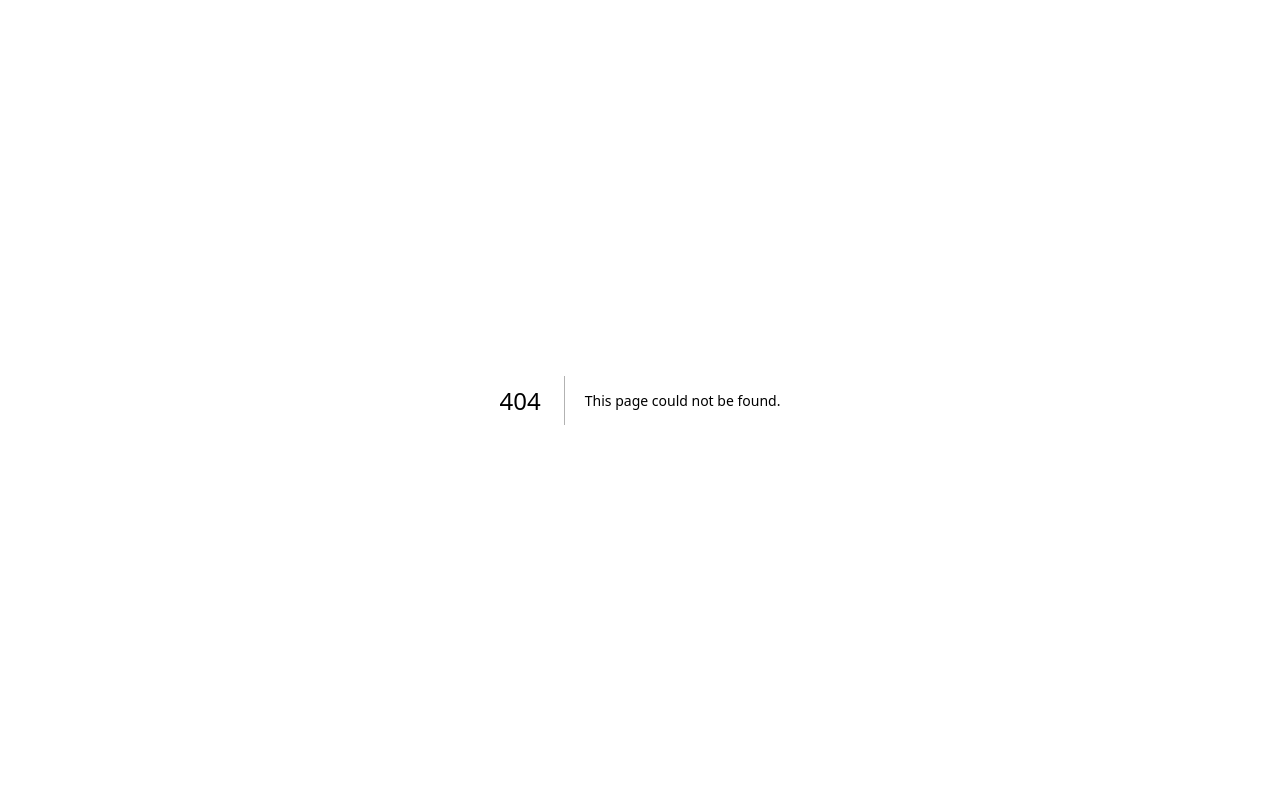
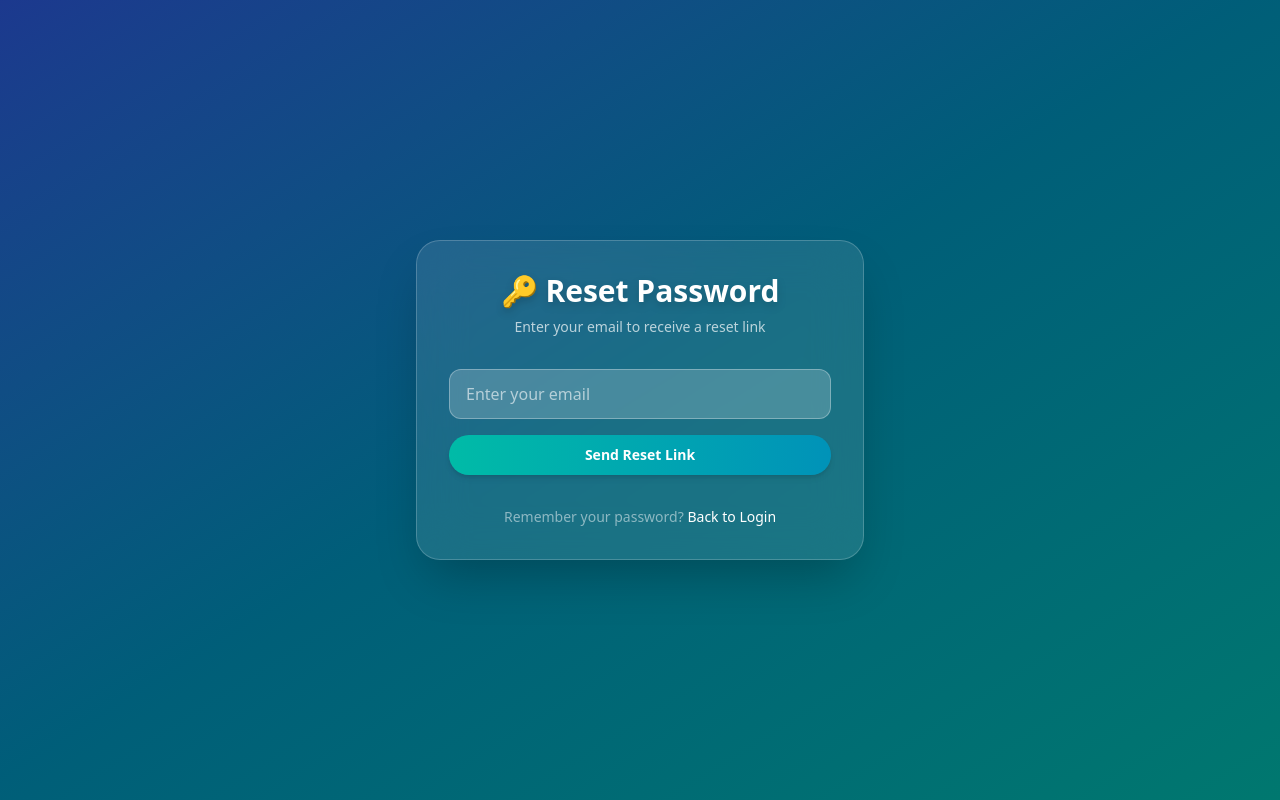
Before and after one commit to sumlyapp/sumly-app, a Next.js app: page /forgot-password in a window 1280 px wide. Before the commit this address had no page. Built offline with nearby package versions, Linux system fonts and the light colour scheme.

Commit message:
Create page.jsx

```diff
--- /dev/null
+++ b/app/(auth)/forgot-password/page.jsx
@@ -0,0 +1,53 @@
+'use client'
+import { useState } from 'react'
+import Link from 'next/link'
+import Button from '../../../components/ui/Button'
+
+export default function ForgotPasswordPage() {
+  const [email, setEmail] = useState('')
+  const [loading, setLoading] = useState(false)
+
+  const handleSendReset = async () => {
+    // 🔥 Abhi sirf UI hai, functionality baad mein likhenge
+    setLoading(true)
+    setTimeout(() => {
+      alert(`📧 Password reset link would be sent to: ${email}`)
+      setLoading(false)
+    }, 1000)
+  }
+
+  return (
+    <div className="min-h-screen flex items-center justify-center p-4 bg-gradient-to-br from-blue-900 via-cyan-800 to-teal-700">
+      <div className="w-full max-w-md bg-white/10 backdrop-blur-xl rounded-3xl shadow-2xl border border-white/20 p-8">
+        <div className="text-center mb-8">
+          <h1 className="text-3xl font-extrabold text-white drop-shadow-lg">🔑 Reset Password</h1>
+          <p className="text-white/70 text-sm mt-2">Enter your email to receive a reset link</p>
+        </div>
+
+        <div className="space-y-4">
+          {/* Email Input */}
+          <input
+            type="email"
+            placeholder="Enter your email"
+            value={email}
+            onChange={(e) => setEmail(e.target.value)}
+            className="w-full px-4 py-3 rounded-xl bg-white/20 border border-white/30 text-white placeholder-white/60 focus:outline-none focus:ring-2 focus:ring-white/50"
+          />
+
+          {/* Send Button */}
+          <Button onClick={handleSendReset} className="w-full" disabled={loading}>
+            {loading ? 'Sending...' : 'Send Reset Link'}
+          </Button>
+
+          {/* Back to Login Link */}
+          <p className="text-center text-white/50 text-sm mt-4">
+            Remember your password?{' '}
+            <Link href="/login" className="text-white font-medium hover:underline">
+              Back to Login
+            </Link>
+          </p>
+        </div>
+      </div>
+    </div>
+  )
+}
```
